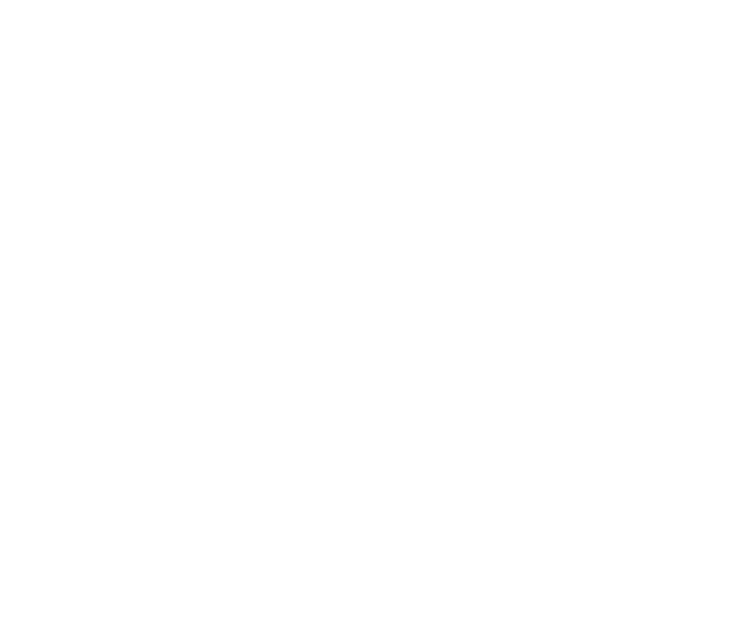
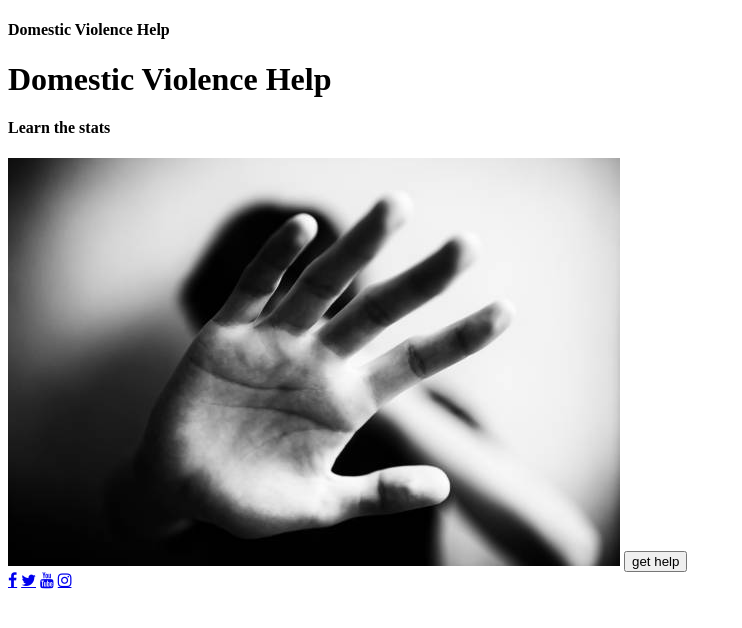
Before and after one commit to capellandiana/justiceteams, a plain HTML site: page trauma.html in a window 1280 px wide. Shown: the whole page, without its empty margins (0-742 px from the left). Drawn offline with Linux system fonts and the light colour scheme.

Commit message:
merging to main test

```diff
--- a/trauma.html
+++ b/trauma.html
@@ -4,9 +4,24 @@
     <meta charset="UTF-8">
     <meta http-equiv="X-UA-Compatible" content="IE=edge">
     <meta name="viewport" content="width=device-width, initial-scale=1.0">
+    <link rel="stylesheet" href="https://cdnjs.cloudflare.com/ajax/libs/font-awesome/4.7.0/css/font-awesome.min.css">
     <title>Document</title>
 </head>
+<h4 class="diana">Domestic Violence Help</h4>
 <body>
+    <div>
+        <h1>Domestic Violence Help</h1>
+        <h4>Learn the stats</h4>
+    <img class="hero" src="ouch.jpeg">
+    <button>get help</button>
+    </div>
 
+    <footer class="footerlinks">
+
+        <a href="https://www.facebook.com" class="fa fa-facebook" aria-label="facebook logo"></a>
+        <a href="https://www.twitter.com" class="fa fa-twitter" aria-label="twitter link"></a>
+        <a href="https://www.youtube.com" class="fa fa-youtube" aria-label="youtube link"></a>
+        <a href="https://www.instagram.com" class="fa fa-instagram" aria-label="instagram link"></a>
+      </footer>
 </body>
 </html>
```
Also changed, not shown: index.html (deleted, +0 -21 lines), diana.css (added), ouch.jpeg (added), 1 other file.
